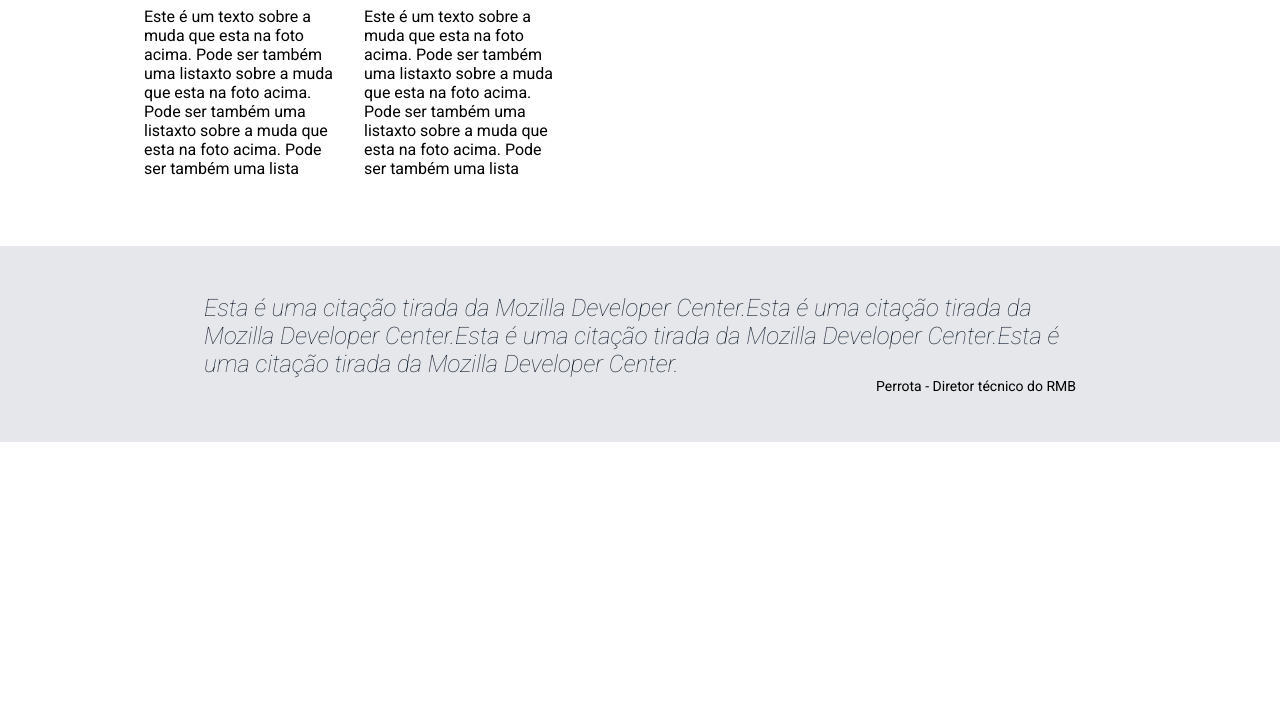
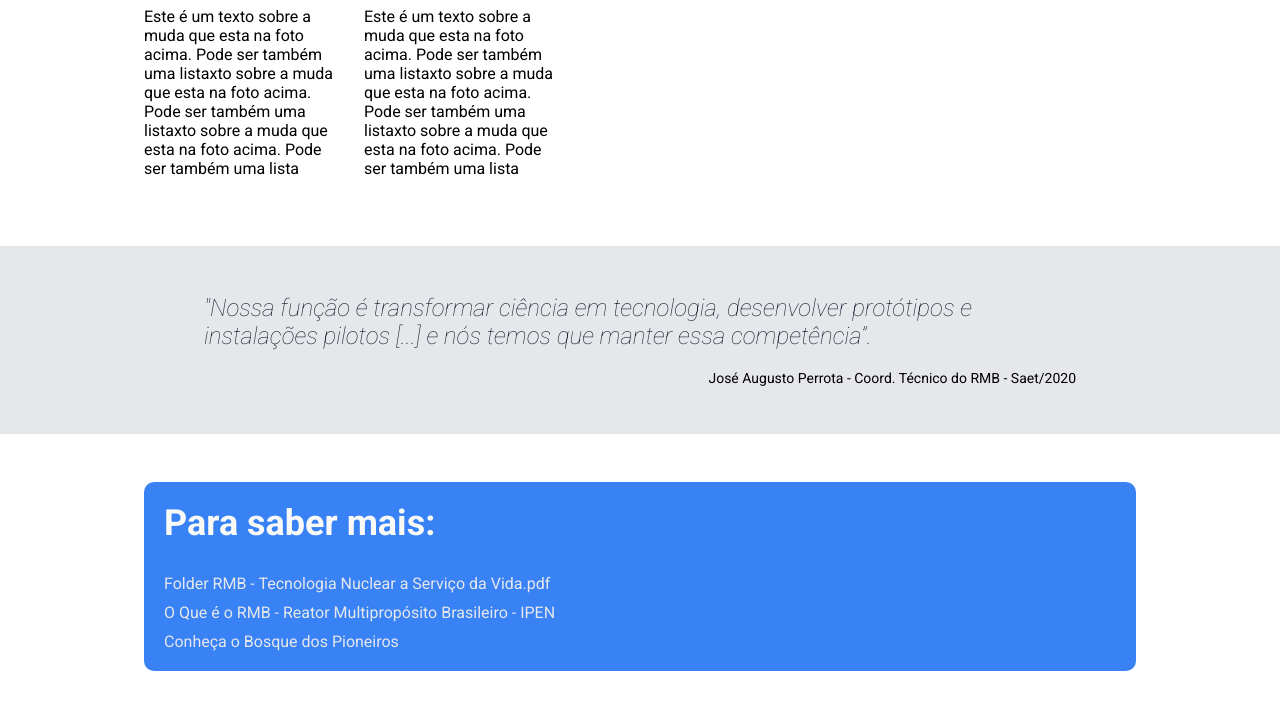
Before and after one commit to rendell-arruda/Odin-Student-Challenger, a plain HTML site: page landing-page/index.html in a window 1280 px wide. Shown: the part 1410-2129 px from the top of the page. Before the commit the page ends 1852 px from the top, so only its background shows below. Drawn offline with Linux system fonts and the light colour scheme.

Commit message:
anima links

```diff
--- a/landing-page/assets/css/blockquote.css
+++ b/landing-page/assets/css/blockquote.css
@@ -17,6 +17,7 @@
 }
 
 .blockquote-autor {
+  margin-top: 20px;
   font-size: 0.875rem;
   text-align: right;
 }
--- /dev/null
+++ b/landing-page/assets/css/linksimportantes.css
@@ -0,0 +1,28 @@
+.linksImportantes-bg {
+  background-color: var(--bgLight);
+}
+.linksImportantes-links {
+  background-color: var(--buttonColor);
+  padding: 20px;
+  border-radius: 10px;
+  color: var(--heroSecondaryText);
+}
+
+.linksImportantes-links .subtitle {
+  color: var(--heroMainText);
+}
+
+.linksImportantes-links-list {
+  display: flex;
+  flex-direction: column;
+  gap: 10px;
+  transition: 0.3s;
+}
+
+.linksImportantes-links-list a {
+  display: inline-block;
+}
+
+.linksImportantes-links-list a:hover {
+  color: var(--darkBgColor);
+}
--- a/landing-page/assets/css/style.css
+++ b/landing-page/assets/css/style.css
@@ -3,3 +3,4 @@
 @import './intro.css';
 @import './inform.css';
 @import './blockquote.css';
+@import './linksimportantes.css';
--- a/landing-page/index.html
+++ b/landing-page/index.html
@@ -151,16 +151,41 @@
         <blockquote cite="http://developer.mozilla.org" class="container">
           <div class="blockquote-conteudo">
             <p class="blockquote-desc">
-              Esta é uma citação tirada da Mozilla Developer Center.Esta é uma
-              citação tirada da Mozilla Developer Center.Esta é uma citação
-              tirada da Mozilla Developer Center.Esta é uma citação tirada da
-              Mozilla Developer Center.
+              "Nossa função é transformar ciência em tecnologia, desenvolver
+              protótipos e instalações pilotos [...] e nós temos que manter essa
+              competência”.
             </p>
-            <p class="blockquote-autor">Perrota - Diretor técnico do RMB</p>
+            <p class="blockquote-autor">
+              José Augusto Perrota - Coord. Técnico do RMB - Saet/2020
+            </p>
           </div>
         </blockquote>
       </section>
-      <section></section>
+      <section class="linksImportantes-bg">
+        <div class="container">
+          <div class="linksImportantes-links">
+            <h3 class="subtitle">Para saber mais:</h3>
+            <ul class="linksImportantes-links-list">
+              <li>
+                <a href="https://www.gov.br/cnen/pt-br/avulsos/FOLDERRMB_1.pdf"
+                  >Folder RMB - Tecnologia Nuclear a Serviço da Vida.pdf</a
+                >
+              </li>
+              <li>
+                <a
+                  href="https://www.ipen.br/portal_por/portal/interna.php?secao_id=2773"
+                  >O Que é o RMB - Reator Multipropósito Brasileiro - IPEN</a
+                >
+              </li>
+              <li>
+                <a href="https://goo.gl/maps/5afNifgfx2q2qDzX6"
+                  >Conheça o Bosque dos Pioneiros</a
+                >
+              </li>
+            </ul>
+          </div>
+        </div>
+      </section>
     </main>
     <footer></footer>
   </body>
```
